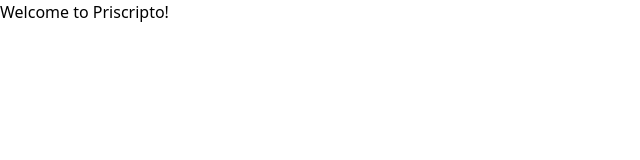
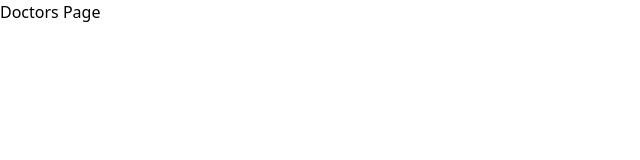
Before and after one commit to makwanaavi/Priscripto, a React (Vite) app: page /doctors in a window 1280 px wide. Shown: the top 160 px of the page, without its empty margins (0-640 px from the left). Built offline with nearby package versions, Linux system fonts and the light colour scheme.

Commit message:
#update Add App in All Routes

```diff
--- a/src/App.jsx
+++ b/src/App.jsx
@@ -1,9 +1,29 @@
+import { Route, Routes } from "react-router-dom";
+import Home from "./pages/Home";
+import Doctors from "./pages/Doctors";
+import Login from "./pages/Login";
+import About from "./pages/About";
+import Contact from "./pages/Contact";
+import MyProfile from "./pages/MyProfile";
+import MyAppointments from "./pages/MyAppointments";
+import Appointment from "./pages/Appointment";
 
 const App = () => {
   return (
-    <div>
-        Welcome to Priscripto!
+    <div className="mx-4 sm:mx-[10%]">
+      <Routes>
+        <Route path="/" element={<Home />} />
+        <Route path="/doctors" element={<Doctors />} />
+        <Route path="/doctors/:speciality" element={<Doctors />} />
+        <Route path="/login" element={<Login />} />
+        <Route path="/about" element={<About />} />
+        <Route path="/contact" element={<Contact />} />
+        <Route path="/my-profile" element={<MyProfile />} />
+        <Route path="/my-appointments" element={<MyAppointments />} />
+        <Route path="/appointment/:docId" element={<Appointment />} />
+        <Route path="*" element={<h1>Page Not Found</h1>} />
+      </Routes>
     </div>
-  )
-}
-export default App
+  );
+};
+export default App;
--- /dev/null
+++ b/src/pages/Appointment.jsx
@@ -0,0 +1,10 @@
+
+const Appointment = () => {
+  return (
+    <div>
+      Appointment
+    </div>
+  )
+}
+
+export default Appointment
--- a/src/pages/Doctors.jsx
+++ b/src/pages/Doctors.jsx
@@ -4,6 +4,7 @@
   return (
     <div>
 
+        <h1>Doctors Page</h1>
     </div>
   )
 }
--- a/src/pages/MyAppoinments.jsx
+++ b/src/pages/MyAppointments.jsx
@@ -1,6 +1,6 @@
 import React from 'react'
 
-const MyAppoinments = () => {
+const MyAppointments = () => {
   return (
     <div>
       <h1>My Appointments</h1>
```
Also changed, not shown: src/pages/Home.jsx (+4 -4 lines).
